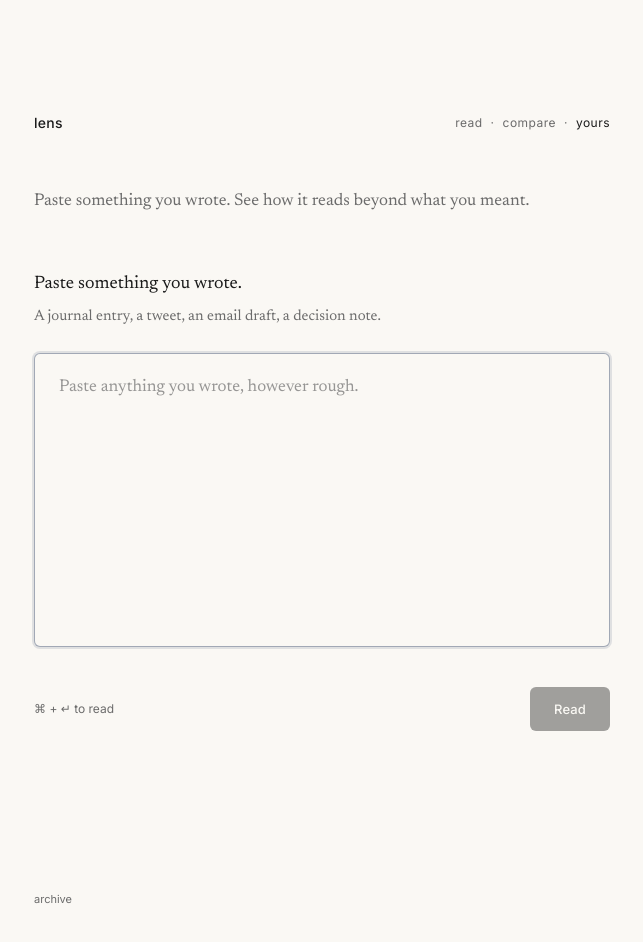
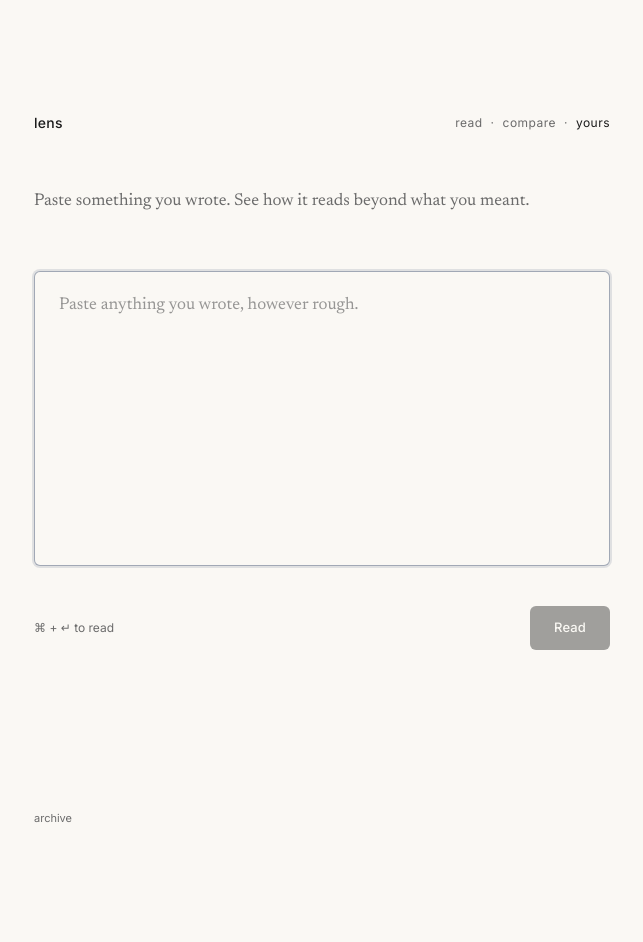
Before and after one commit to ridamkhare/lenss, a Next.js app: page /yours in a window 1280 px wide. Shown: the top 942 px of the page, without its empty margins (318-961 px from the left). After the commit the page ends 906 px from the top, so only its background shows below. Built offline with nearby package versions, Linux system fonts and the light colour scheme.

Commit message:
yours: drop duplicated intro lines in SelfInputView
The page subtitle now does this work — leaving the two paragraphs
above the textarea created redundancy and a doubled visual entry
point.

```diff
--- a/components/lens/SelfInputView.tsx
+++ b/components/lens/SelfInputView.tsx
@@ -25,13 +25,6 @@ export function SelfInputView({
 
   return (
     <div className="animate-reveal">
-      <p className="font-serif text-[18px] leading-[1.5] text-ink mb-2">
-        Paste something you wrote.
-      </p>
-      <p className="font-serif text-[15px] leading-[1.5] text-ink-dimmed mb-6">
-        A journal entry, a tweet, an email draft, a decision note.
-      </p>
-
       <Textarea
         value={value}
         onChange={(e) => onChange(e.target.value)}
```
